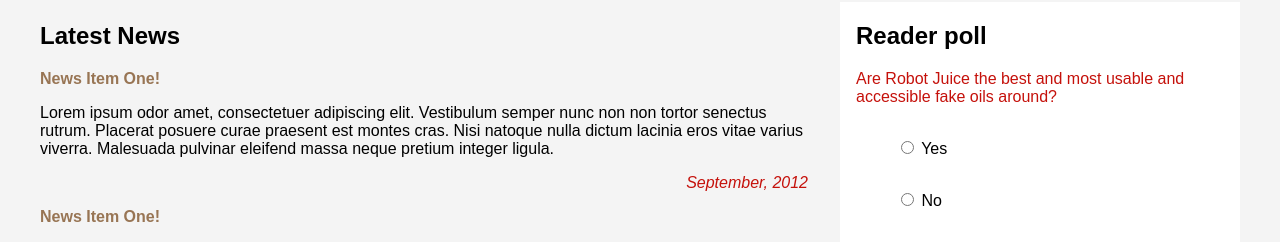
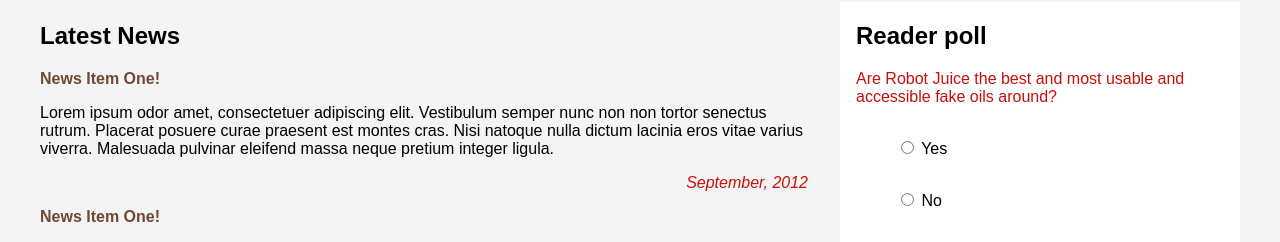
Before and after one commit to amandakoka/Accessibiliy, a plain HTML site: page index.html in a window 1280 px wide. Shown: the part 537-779 px from the top of the page. Drawn offline with Linux system fonts and the light colour scheme; a web font is replaced by a local one.

Commit message:
change color for accessibility

```diff
--- a/style.css
+++ b/style.css
@@ -143,7 +143,7 @@ ul#menu { /* Add space around */
 }
 
 .colourHeading {
-    color:#987554;
+    color:#6E4935;
     font-family: Arial, Helvetica, sans-serif;
     font-size: 1em;
 }
```
